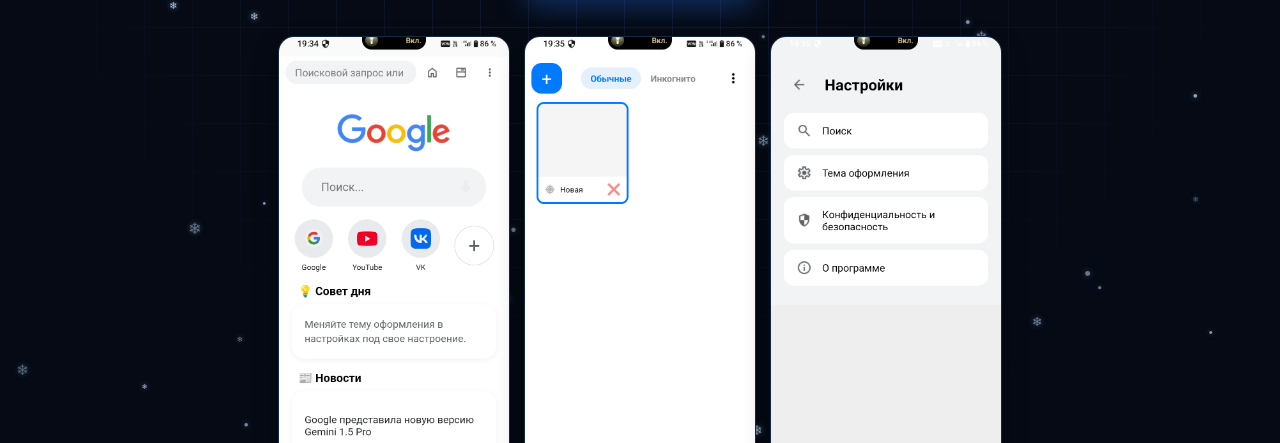
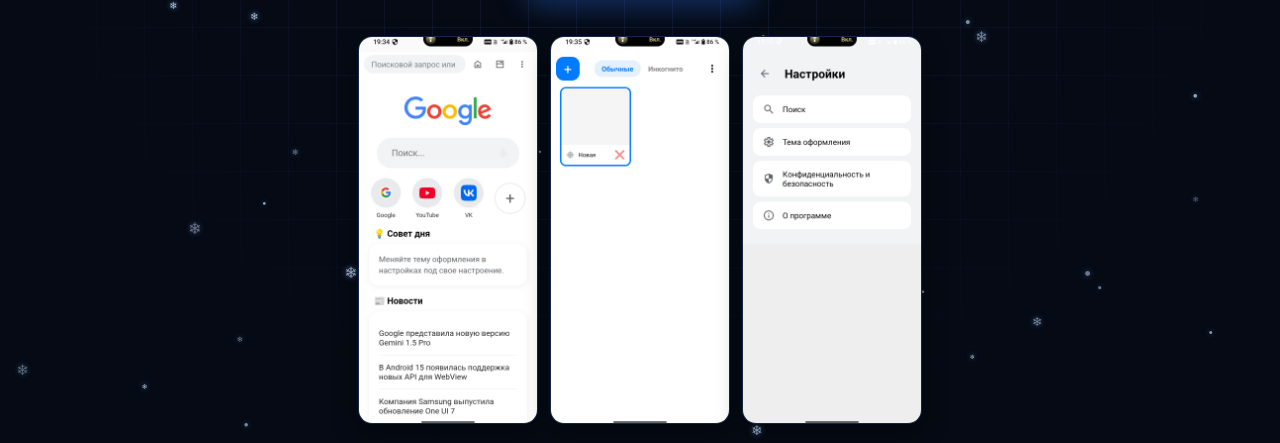
Before and after one commit to LTSPST/LTSPST-Internet-Browser, a plain HTML site: page index.html in a window 1280 px wide. Shown: the part 357-800 px from the top of the page. Drawn offline with Linux system fonts and the light colour scheme.

Commit message:
Refactor screen grid layout and styles

```diff
--- a/index.html
+++ b/index.html
@@ -128,34 +128,58 @@
     .download-btn:hover { transform: translateY(-2px); box-shadow: 0 14px 40px rgba(47, 123, 255, 0.5); }
     .download-btn svg { width: 24px; height: 24px; fill: currentColor; }
 
-    /* СКРИНЫ */
+    /* ================= СКРИНЫ ================= */
     .screens-grid {
-      display: grid; grid-template-columns: repeat(auto-fit, minmax(180px, 1fr));
-      gap: 14px; margin-bottom: 40px;
+      display: flex;
+      justify-content: center;
+      gap: 12px;
+      margin-bottom: 40px;
+      flex-wrap: nowrap; /* Строго в одну строку */
     }
     .screen-item {
-      border-radius: 16px; overflow: hidden;
-      border: 1px solid var(--border); background: #070f1c;
+      flex: 1; /* Растягиваются равномерно */
+      max-width: 180px; /* Ограничение размера, чтобы не были гигантскими */
+      border-radius: 14px;
+      overflow: hidden;
+      border: 1px solid var(--border);
+      background: #070f1c;
       box-shadow: 0 10px 25px rgba(0, 0, 0, 0.4);
       transition: transform 0.25s, border-color 0.25s;
     }
-    .screen-item:hover { transform: translateY(-5px); border-color: var(--accent1); }
+    .screen-item:hover {
+      transform: translateY(-5px);
+      border-color: var(--accent1);
+    }
     .screen-item img {
-      display: block; width: 100%; height: auto; aspect-ratio: 9 / 19.5;
-      object-fit: cover; background: #070f1c;
+      display: block;
+      width: 100%;
+      height: auto;
+      aspect-ratio: 9 / 19.5;
+      object-fit: cover;
+      background: #070f1c;
     }
 
-    /* ВЕРСИЯ / CHANGELOG */
+    /* На мобилках чуть уменьшим отступы, но оставим в строку */
+    @media (max-width: 600px) {
+      .screens-grid { gap: 8px; }
+      .screen-item { border-radius: 10px; }
+    }
+
+    /* ================= ВЕРСИЯ / CHANGELOG ================= */
     .version-box {
       background: linear-gradient(145deg, #0b1424, #070f1c);
       border: 1px solid var(--border); border-radius: 18px;
       padding: 24px; margin-bottom: 40px; text-align: left;
     }
-    .version-head { display: flex; align-items: center; justify-content: space-between; flex-wrap: wrap; gap: 8px; margin-bottom: 12px; border-bottom: 1px solid var(--border); padding-bottom: 12px; }
+    .version-head {
+      display: flex; align-items: center; justify-content: space-between;
+      flex-wrap: wrap; gap: 8px; margin-bottom: 12px;
+      border-bottom: 1px solid var(--border); padding-bottom: 12px;
+    }
     .version-num { font-weight: 800; font-size: 1.15rem; color: var(--accent2); }
     .changelog { color: var(--muted); font-size: 0.95rem; white-space: pre-line; line-height: 1.6; }
 
-    /* ПЛАТФОРМА */
+    /* ================= ПЛАТФОРМА ================= */
     .platform-grid {
       display: grid; grid-template-columns: repeat(auto-fit, minmax(150px, 1fr));
       gap: 12px; margin-bottom: 40px;
@@ -169,7 +193,7 @@
     .platform-item .label { font-size: 0.8rem; color: var(--muted); text-transform: uppercase; letter-spacing: 0.5px; margin-bottom: 4px; }
     .platform-item .value { font-weight: 800; font-size: 1rem; color: var(--text); }
 
-    /* ПЛАВАЮЩАЯ КНОПКА */
+    /* ================= ПЛАВАЮЩАЯ КНОПКА ================= */
     .floating-download {
       position: fixed; bottom: 20px; left: 50%; transform: translateX(-50%) translateY(120px);
       z-index: 200; display: flex; align-items: center; justify-content: center; gap: 10px;
@@ -185,7 +209,6 @@
     .floating-download svg { width: 20px; height: 20px; fill: currentColor; }
 
     footer { text-align: center; padding: 24px 18px; border-top: 1px solid var(--border); color: var(--muted); font-size: 0.85rem; }
-    footer a { color: var(--accent2); text-decoration: none; }
   </style>
 </head>
 <body>
@@ -309,13 +332,9 @@
         if (!response.ok) throw new Error('Network response was not ok');
         const data = await response.json();
 
-        // Подставляем версию
         versionEl.textContent = data.latest_version || 'Неизвестно';
-
-        // Подставляем changelog
         changelogEl.textContent = data.changelog || 'Список изменений пуст.';
 
-        // Подставляем ссылки на APK
         if (data.apk_url) {
           mainBtn.href = data.apk_url;
           floatBtn.href = data.apk_url;
@@ -336,7 +355,6 @@
 
     const observer = new IntersectionObserver((entries) => {
       entries.forEach(entry => {
-        // Если главная кнопка НЕ видна на экране — показываем плавающую
         if (!entry.isIntersecting) {
           floatBtn.classList.add('visible');
         } else {
```
